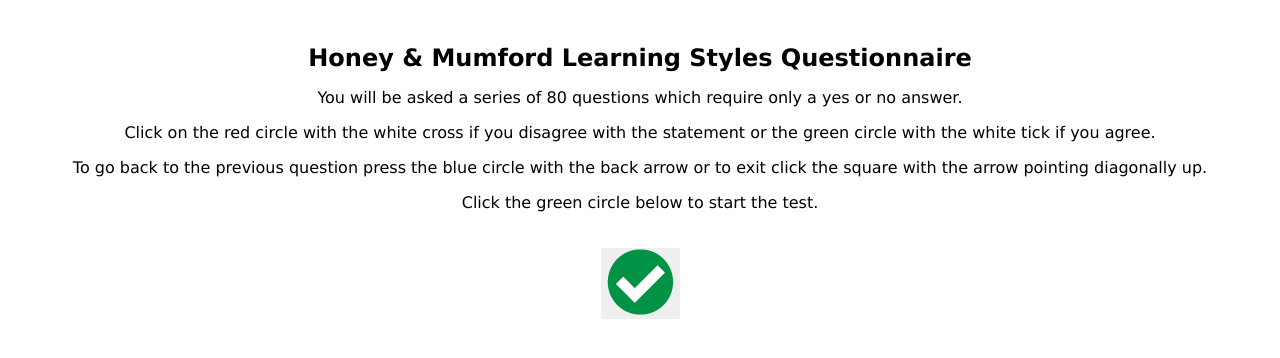
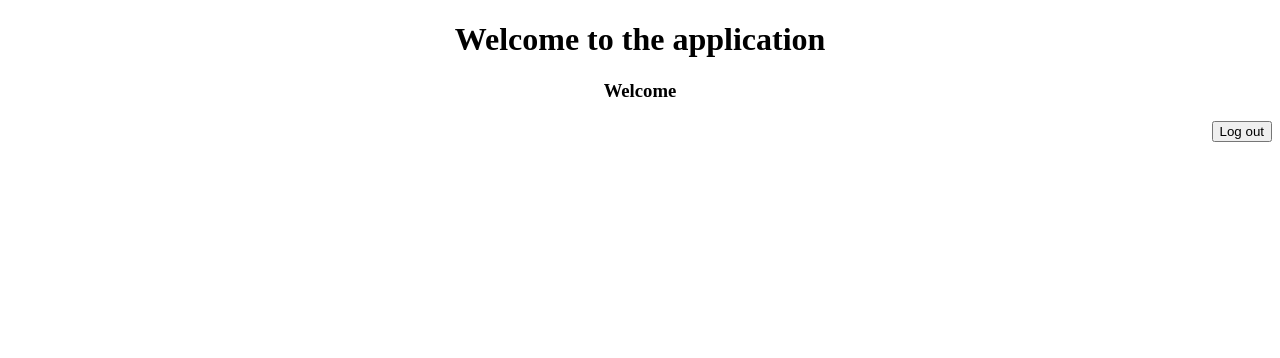
Before and after one commit to itsallaboutgareth/HoneyAndMumford, a PHP site: page / in a window 1280 px wide. Shown: the top 358 px of the page. Run offline with PHP 8.4, Linux system fonts and the light colour scheme.

Commit message:
Changing name/structure
Signed-off-by: Gareth Evans <hello@garethevans.co>

```diff
--- a/connect.php
+++ b/connect.php
@@ -3,18 +3,18 @@
 $inputuser = $_POST['user'];
 $inputpass = $_POST['pass'];
 
-if ($input user == "Hirsh" && $inputpass == "123")
+if ($inputuser == "Hirsh" && $inputpass == "123")
 {
 
 echo "Welcome";
 
-header('Location: home.php')
+    header('Location: index.php');
 
 } else {
 
   echo "⛔️";
 
-  header('Location: fail.html')
+    header('Location: fail.html');
 
 }
 
--- a/fail.php
+++ b/fail.php
@@ -2,7 +2,7 @@
 
 <h2>Failed login</h2>
 
-<form action="index.html">
+<form action="home.html">
 
   <input type="submit" value = "Try again">
 
--- a/index.html
+++ b/index.html
@@ -1,34 +1,20 @@
 <!doctype html>
 <html>
-<head>
-<meta charset="UTF-8">
-<title>Honey and Mumford Learning Styles Questionnaire</title>
-    <link rel="stylesheet" type="text/css" href="style.css">
-</head>
-<body>
 
-<div class="wrapper">
+<div align = "center">
 
-    <header class="main-head">
+    <h1>Welcome to the application</h1>
 
-        <h1> Honey & Mumford Learning Styles Questionnaire</h1>
-
-<p>You will be asked a series of 80 questions which require only a yes or no answer.</p>
-
-<p>Click on the red circle with the white cross if you disagree with the statement or the green circle with the white tick if you agree.</p>
-
-<p>To go back to the previous question press the blue circle with the back arrow or to exit click the square
-    with the arrow pointing diagonally up.</p>
-
-<p>Click the green circle below to start the test.</p>
-
-    </header>
-
-    <footer class="buttons">
-        <a href="questions.html"><button id="button_yes"><img src="images/button_yes.png" alt="Continue"></button></a>
-    </footer>
+    <h3>Welcome</h3>
 
 </div>
 
-</body>
+
+<div align="right">
+    <form action="home.html">
+        <input type="submit" value="Log out">
+
+    </form>
+</div>
+
 </html>
```
Also changed, not shown: home.html (added, +35 -0 lines), home.php (deleted, +0 -19 lines).
